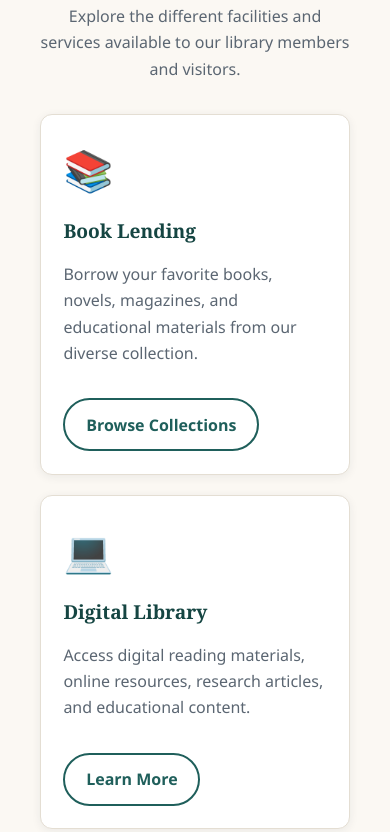
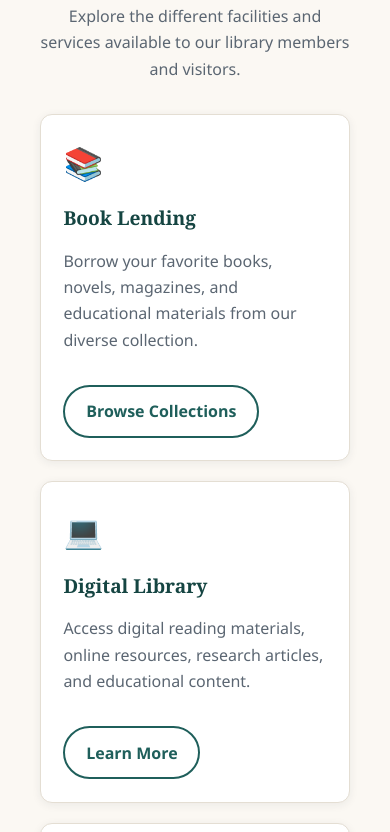
Before and after one commit to Fall-26-G6/readers-haven-library, a website: page src/services.html in a window 390 px wide. Shown: the part 691-1523 px from the top of the page. Drawn offline with Linux system fonts and the light colour scheme.

Commit message:
added media query in services

```diff
--- a/styles/style.css
+++ b/styles/style.css
@@ -193,7 +193,20 @@ input:focus, textarea:focus { border-color: var(--c-primary); }
     margin-top: 1.25rem;
 }
 
+/* Responsive Services Page */
+@media (max-width: 640px) {
+    .service-card {
+        align-items: flex-start;
+    }
 
+    .service-cta .card {
+        padding: 1.75rem 1rem;
+    }
+
+    .service-icon {
+        font-size: 2rem;
+    }
+}
 
 /* ---- CONTACT PAGE (Member 4, feature/contact-page) ---- */
 textarea { resize: vertical; }
```
